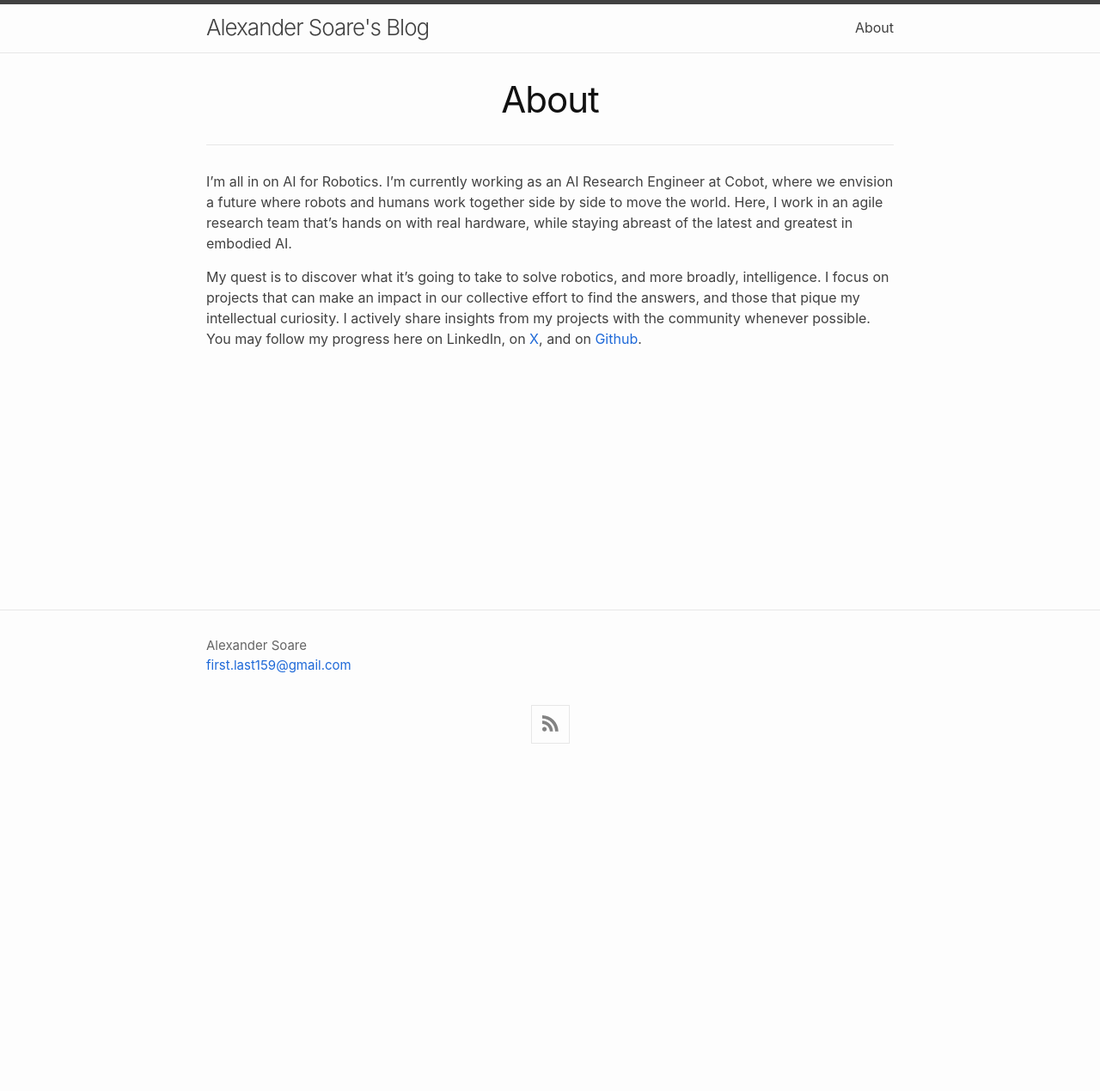
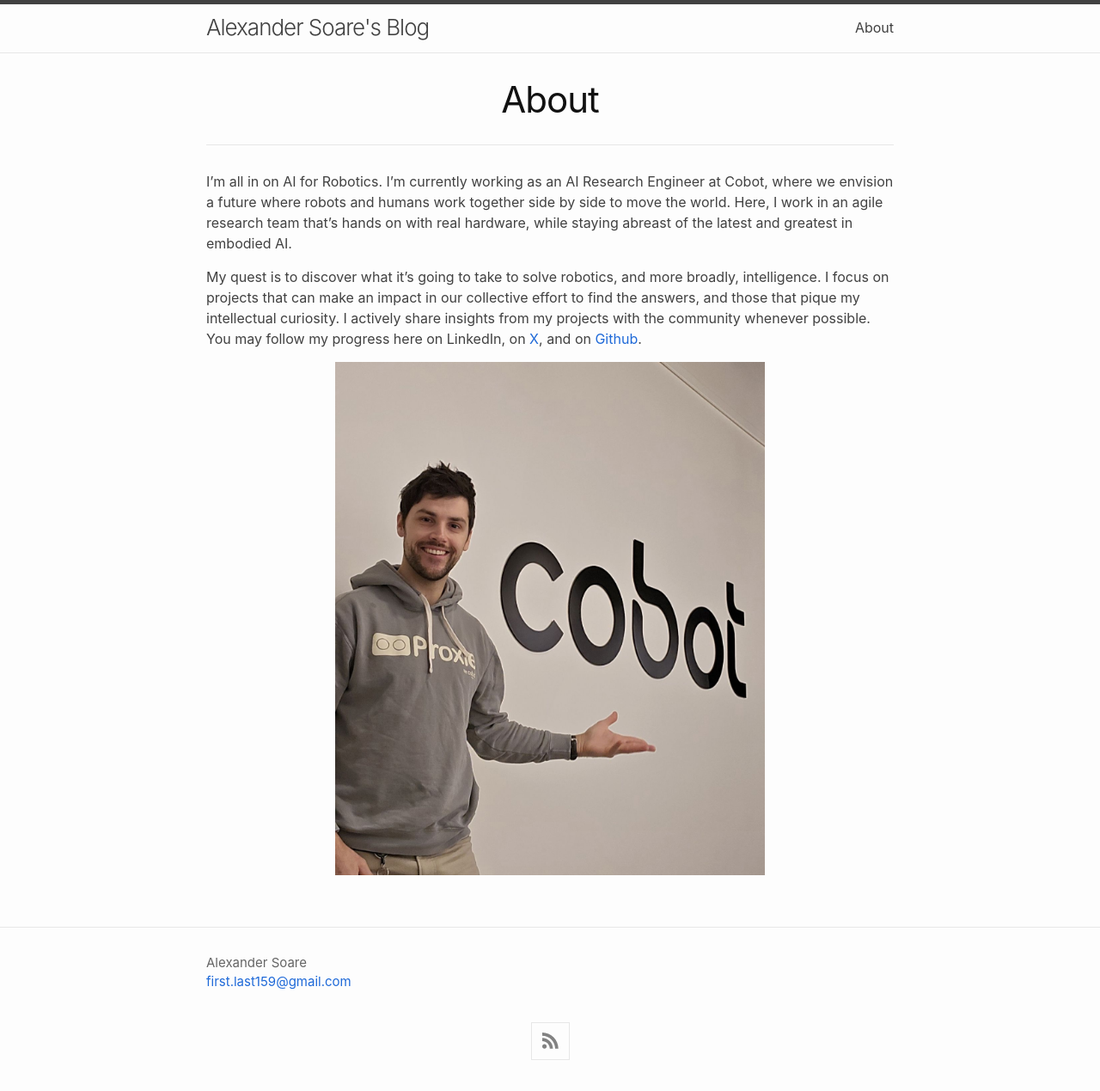
Before and after one commit to alexander-soare/alexander-soare.github.io, a Jekyll site: the page built from about.md, in a window 1280 px wide. Shown: the whole page at 86% size. Built offline with Jekyll 4.4.1, drawn with Linux system fonts in a browser that asks for light colours; before the commit the page ends 900 px from its top, so only the background shows below that.

Commit message:
add photo to about section

```diff
--- a/about.md
+++ b/about.md
@@ -7,3 +7,8 @@ permalink: /about/
 I'm all in on AI for Robotics. I'm currently working as an AI Research Engineer at Cobot, where we envision a future where robots and humans work together side by side to move the world. Here, I work in an agile research team that's hands on with real hardware, while staying abreast of the latest and greatest in embodied AI.
 
 My quest is to discover what it's going to take to solve robotics, and more broadly, intelligence. I focus on projects that can make an impact in our collective effort to find the answers, and those that pique my intellectual curiosity. I actively share insights from my projects with the community whenever possible. You may follow my progress here on LinkedIn, on [X](https://x.com/asoare159), and on [Github](https://github.com/alexander-soare).
+
+
+<div style="text-align:center">
+  <img src="/assets/cobot_photo.jpeg" alt="image.png" style="max-width: 500px; width: 100%; height: auto"/>
+</div>
```
Also changed, not shown: assets/cobot_photo.jpeg (added).
